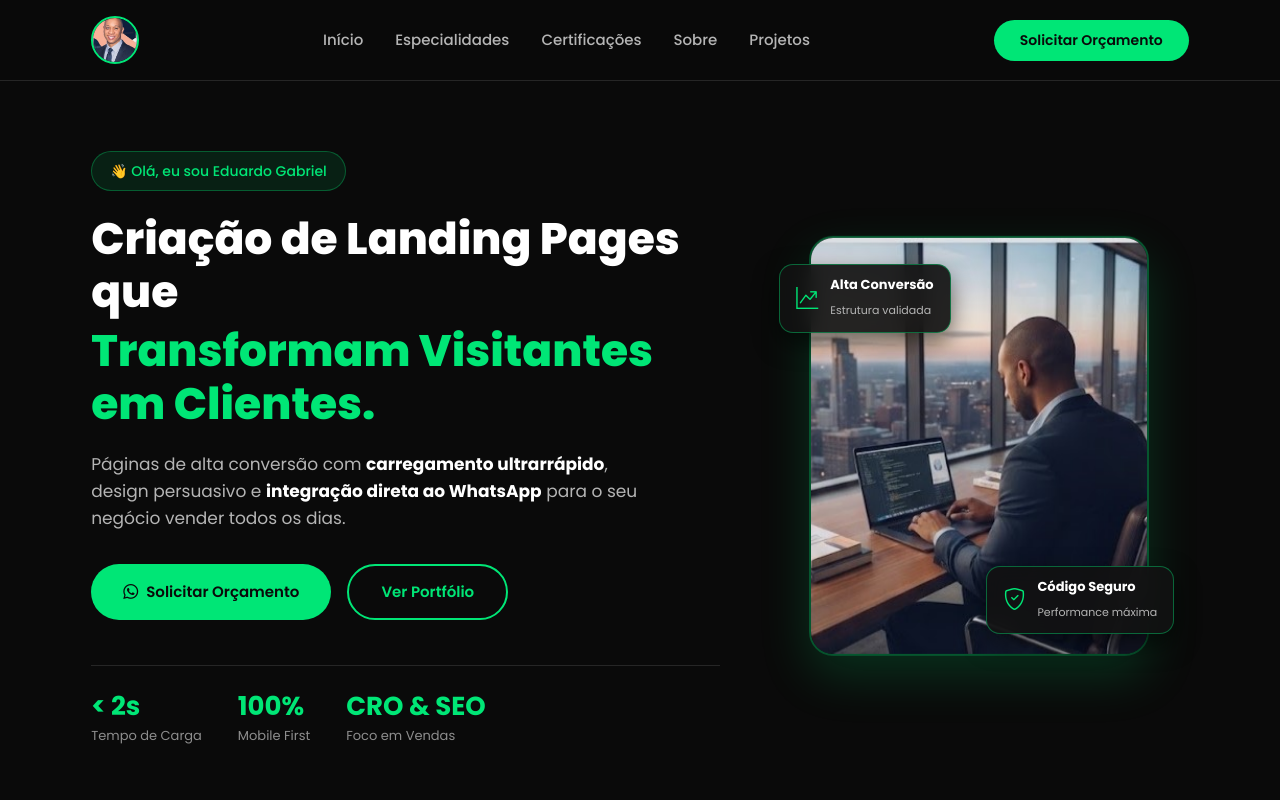
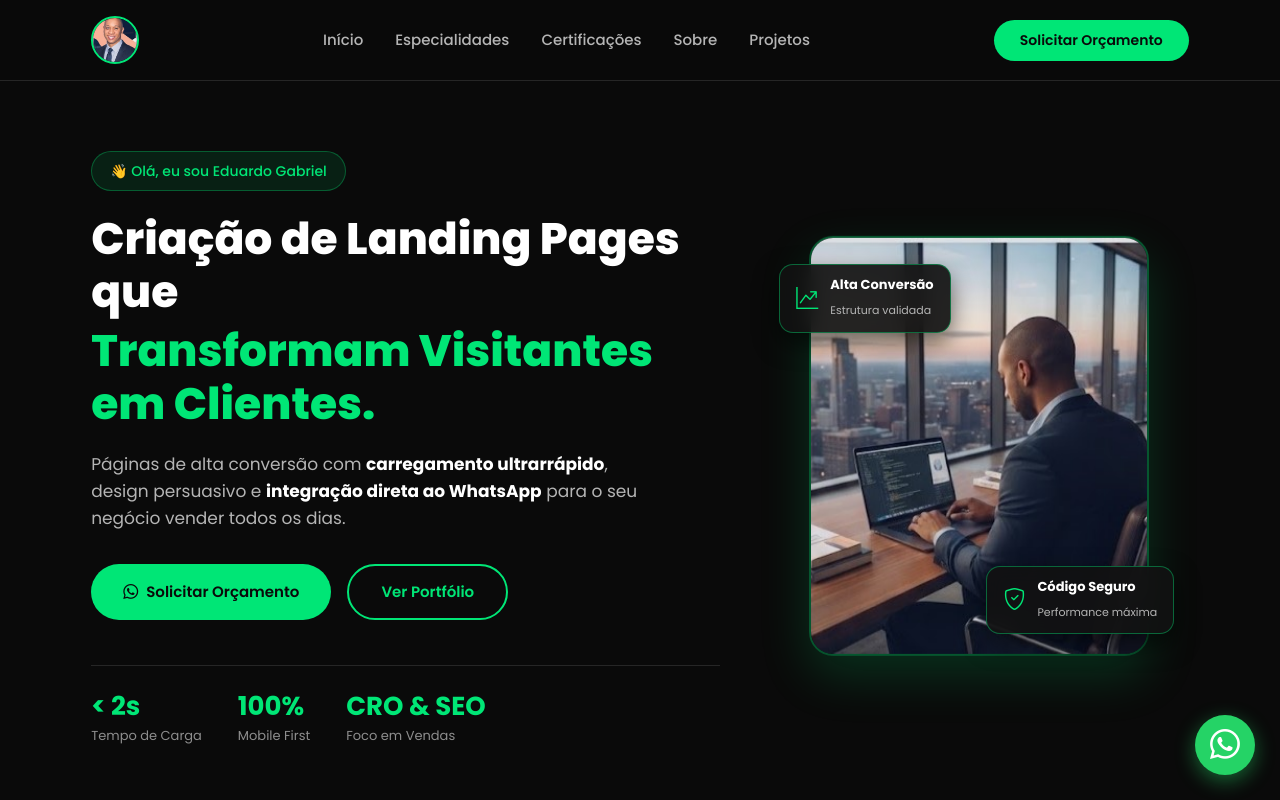
Before and after one commit to EduardoGabrielT/portifolio-principal, a plain HTML site: page index.html in a window 1280 px wide. Shown: the top 800 px of the page. Drawn offline with nearby package versions, Linux system fonts and the light colour scheme.

Commit message:
Adiciona botao flutuante do WhatsApp e atualiza redirect do formulario

```diff
--- a/index.html
+++ b/index.html
@@ -328,7 +328,7 @@
                     <textarea class="efeito-form3" name="message" placeholder="Me conta sobre seu projeto ou necessidade..." required></textarea>
 
                     <input type="hidden" name="_captcha" value="false">
-                    <input type="hidden" name="_next" value="https://eduardogabrielt.github.io/portfolio-2-11-26/">
+                    <input type="hidden" name="<input type="hidden" name="_next" value="https://eduardogabrielt.github.io/portifolio-principal/">
 
                     <div class="btn-enviar efeito-form4">
                         <input type="submit" value="Enviar Mensagem">
@@ -366,5 +366,15 @@
     <script src="https://unpkg.com/scrollreveal"></script>
     <script src="Reveal.js"></script>
     <script src="Menu.js"></script>
+
+    <!-- Botão Flutuante WhatsApp -->
+<a href="https://wa.me/5521992637314?text=Ol%C3%A1%20Eduardo!%20Vi%20seu%20portf%C3%B3lio%20e%20gostaria%20de%20um%20or%C3%A7amento%20para%20uma%20Landing%20Page."
+   class="btn-whatsapp-flutuante"
+   target="_blank"
+   rel="noopener"
+   aria-label="Falar no WhatsApp">
+    <i class="bi bi-whatsapp"></i>
+</a>
+
 </body>
 </html>
--- a/style.css
+++ b/style.css
@@ -791,6 +791,30 @@ footer .flex {
     object-fit: cover;
 }
 
+.btn-whatsapp-flutuante {
+    position: fixed;
+    bottom: 25px;
+    right: 25px;
+    width: 60px;
+    height: 60px;
+    background-color: #25d366;
+    color: #fff;
+    border-radius: 50%;
+    display: flex;
+    align-items: center;
+    justify-content: center;
+    font-size: 30px;
+    box-shadow: 0 6px 20px rgba(37, 211, 102, 0.45);
+    z-index: 9990;
+    transition: transform 0.3s ease, box-shadow 0.3s ease;
+}
+
+.btn-whatsapp-flutuante:hover {
+    transform: scale(1.1) translateY(-3px);
+    box-shadow: 0 10px 25px rgba(37, 211, 102, 0.65);
+    color: #fff;
+}
+
 /* ==================== RESPONSIVIDADE (TABLET & MOBILE <= 1020px) ==================== */
 @media screen and (max-width: 1020px) {
     /* Header Mobile */
```
